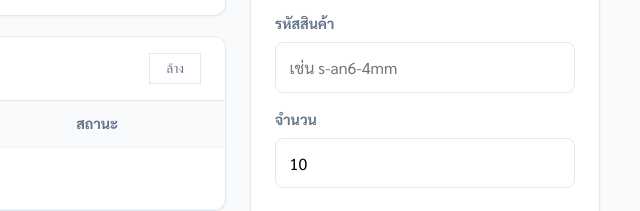
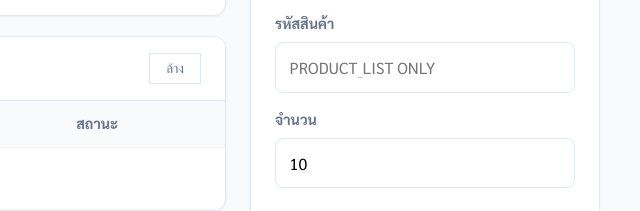
Before and after one commit to STOCKS4/STOCKGROUPS4, a plain HTML site: page index.html in a window 1280 px wide. Shown: the part 261-472 px from the top of the page, 640-1280 px from the left. Drawn offline with Linux system fonts and the light colour scheme.

```diff
--- a/index.html
+++ b/index.html
@@ -127,7 +127,7 @@ th { background: #f8fafc; color: #64748b; font-weight: 600; }
                     </div>
                 </div>
                 <div class="row">
-                    <div class="col-2"><label>รหัสสินค้า</label><input id="genName" placeholder="เช่น s-an6-4mm"></div>
+                    <div class="col-2"><label>รหัสสินค้า</label><input id="genName" placeholder="PRODUCT_LIST ONLY"></div>
                     <div class="col"><label>จำนวน</label><input id="genQty" type="number" value="10"></div>
                 </div>
                 <div class="row" style="margin-top:10px;">
```
